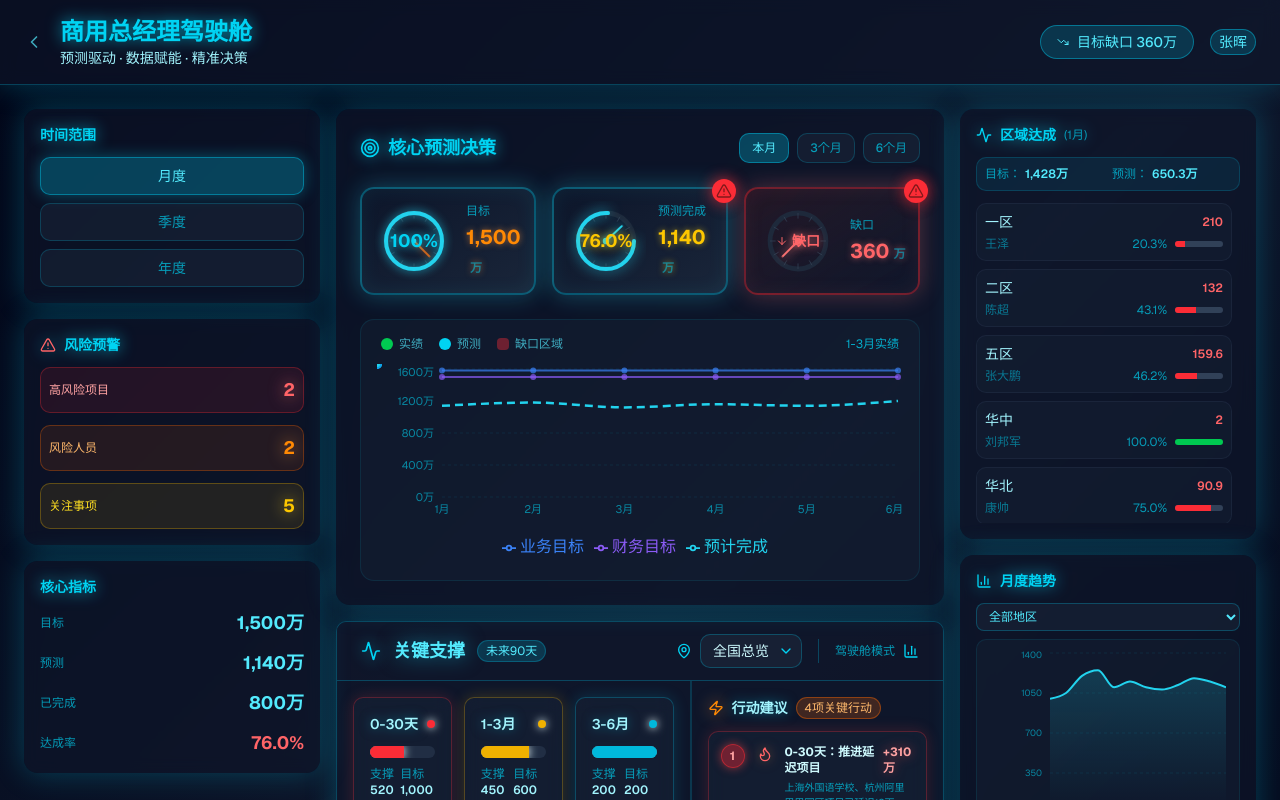
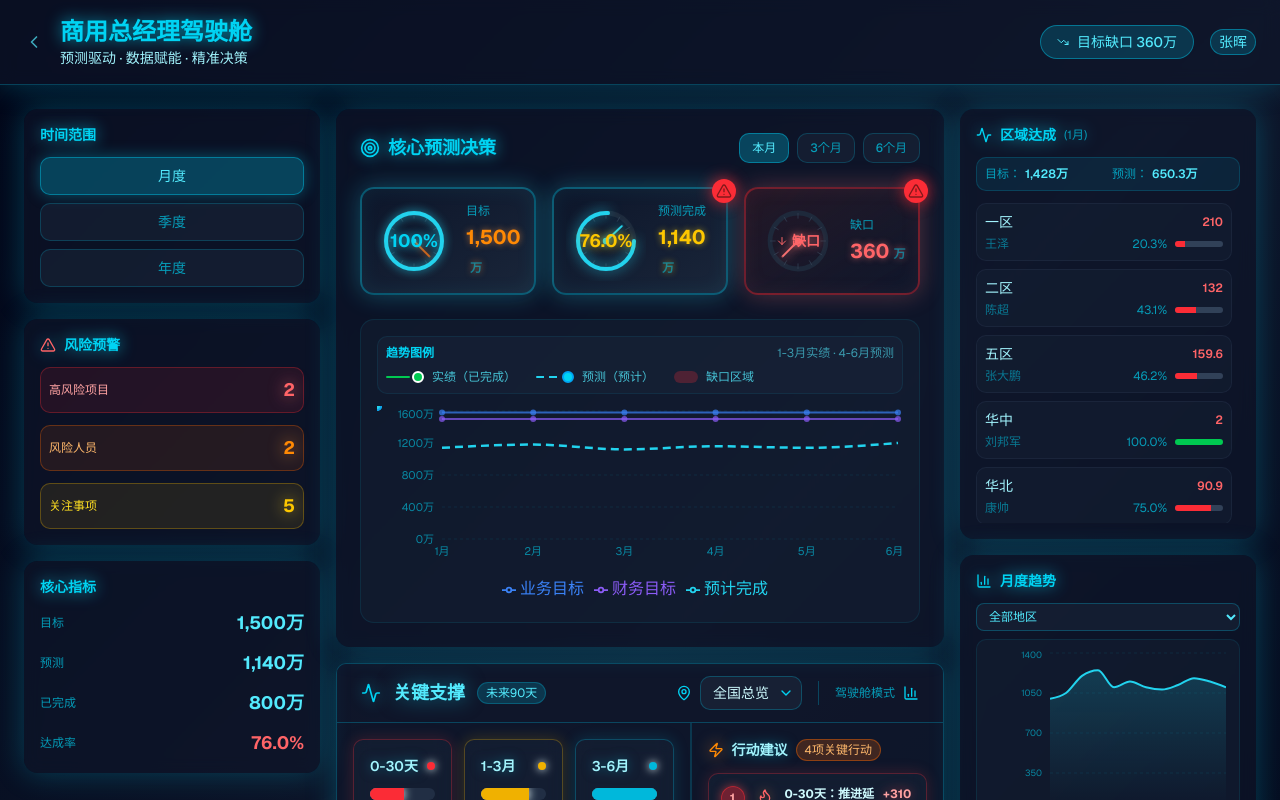
Before and after one commit to navylee1990/coze_jsc, a Next.js app: page /gm in a window 1280 px wide. Shown: the top 800 px of the page. Built offline with nearby package versions, Linux system fonts and the light colour scheme.

Commit message:
feat: 优化趋势图图例显示，增强可视性和说明

```diff
--- a/src/app/gm/page.tsx
+++ b/src/app/gm/page.tsx
@@ -797,23 +797,36 @@ export default function GMDashboard() {
               {/* 趋势图表 */}
               <div className="bg-slate-800/30 rounded-xl p-4 border border-cyan-400/10">
                 {/* 缺口统计 */}
-                <div className="flex items-center justify-between mb-3 px-1">
-                  <div className="flex items-center gap-4">
-                    <div className="flex items-center gap-1.5">
-                      <div className="w-3 h-3 rounded-full bg-green-500"></div>
-                      <span className="text-xs text-cyan-300/70">实绩</span>
+                {/* 图例说明 - 更明显、更详细 */}
+                <div className="mb-3 px-2 py-2 rounded-lg bg-slate-800/40 border border-cyan-500/10">
+                  <div className="flex items-center justify-between mb-2">
+                    <span className="text-xs font-semibold text-cyan-400">趋势图例</span>
+                    <span className="text-xs text-cyan-300/60">1-{currentMonth}月实绩 · {currentMonth + 1}-6月预测</span>
+                  </div>
+                  <div className="flex items-center gap-5 flex-wrap">
+                    {/* 实绩图例 */}
+                    <div className="flex items-center gap-2">
+                      <div className="flex items-center gap-0.5">
+                        <div className="w-6 h-0.5 bg-green-500 rounded-full"></div>
+                        <div className="w-3 h-3 rounded-full bg-green-500 border-2 border-white"></div>
+                      </div>
+                      <span className="text-xs text-cyan-300/80">实绩（已完成）</span>
                     </div>
-                    <div className="flex items-center gap-1.5">
-                      <div className="w-3 h-3 rounded-full bg-cyan-400"></div>
-                      <span className="text-xs text-cyan-300/70">预测</span>
+                    {/* 预测图例 */}
+                    <div className="flex items-center gap-2">
+                      <div className="flex items-center gap-0.5">
+                        <div className="w-6 h-0.5 bg-cyan-400 rounded-full" style={{ background: 'repeating-linear-gradient(90deg, #22d3ee 0, #22d3ee 8px, transparent 8px, transparent 13px)' }}></div>
+                        <div className="w-3 h-3 rounded-full bg-cyan-400 border-2 border-sky-500"></div>
+                      </div>
+                      <span className="text-xs text-cyan-300/80">预测（预计）</span>
                     </div>
-                    <div className="flex items-center gap-1.5">
-                      <div className="w-3 h-3 rounded bg-red-500/40"></div>
-                      <span className="text-xs text-cyan-300/70">缺口区域</span>
+                    {/* 缺口区域图例 */}
+                    <div className="flex items-center gap-2">
+                      <div className="flex items-center gap-0.5">
+                        <div className="w-6 h-3 bg-red-500/25 rounded-sm"></div>
+                      </div>
+                      <span className="text-xs text-cyan-300/80">缺口区域</span>
                     </div>
-                  </div>
-                  <div className="text-xs text-cyan-400/80">
-                    1-{currentMonth}月实绩
                   </div>
                 </div>
 
```
